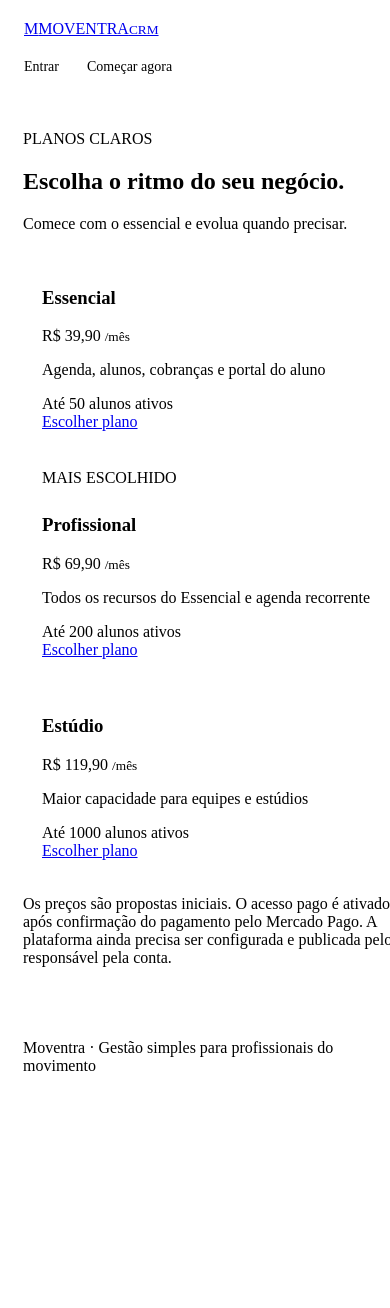
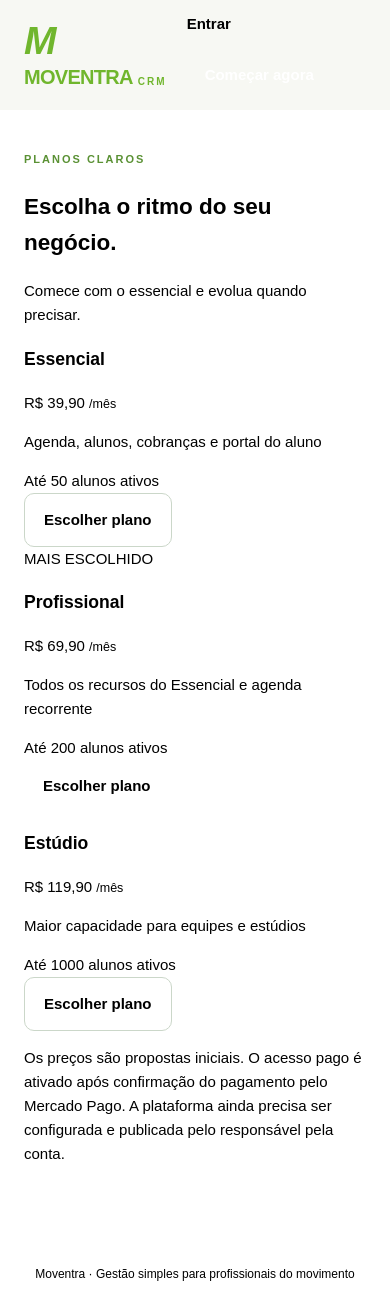
Before and after one commit to Julyanagomes/Moventra, a Flask app: page / in a window 390 px wide. Before the commit the page ends 1071 px from the top, so only its background shows below. Run offline with Flask 3, Linux system fonts and the light colour scheme.

Commit message:
Refactor CSS for improved styling and responsiveness

````diff
--- a/static/style.css
+++ b/static/style.css
@@ -1,455 +1,288 @@
-/* MOVENTRA — ajustes responsivos para celular */
-@media (max-width: 600px) {
+```css
+@import url('https://fonts.googleapis.com/css2?family=DM+Sans:wght@400;500;600;700&family=Manrope:wght@400;500;600;700;800&display=swap');
+
+:root {
+    --ink: #142a2b;
+    --muted: #687c7a;
+    --green: #baf36c;
+    --green-dark: #244b3f;
+    --paper: #f7f8f3;
+    --line: #e4e9e1;
+    --white: #fff;
+}
+
+* {
+    box-sizing: border-box;
+}
+
 html {
     -webkit-text-size-adjust: 100%;
+    scroll-behavior: smooth;
 }
 
 body {
-        font-size: 16px;
+    margin: 0;
+    background: var(--paper);
+    color: var(--ink);
+    font-family: 'DM Sans', sans-serif;
+    font-size: 15px;
+    line-height: 1.6;
+}
+
+img {
+    max-width: 100%;
+}
+
+button,
+input,
+select,
+textarea {
+    font: inherit;
+}
+
+button,
+a {
+    -webkit-tap-highlight-color: transparent;
 }
 
 .nav {
-        height: auto;
-        min-height: 68px;
-        padding: 12px 16px;
-        flex-wrap: wrap;
-        gap: 12px;
+    min-height: 78px;
+    display: flex;
+    align-items: center;
+    justify-content: space-between;
+    gap: 20px;
+    padding: 12px max(calc((100vw - 1160px) / 2), 24px);
+    background: rgba(247, 248, 243, .96);
+    border-bottom: 1px solid var(--line);
 }
 
 .brand {
-        max-width: 100%;
+    font-family: Manrope, sans-serif;
+    font-size: 26px;
+    font-weight: 800;
+    letter-spacing: -1.5px;
+    text-decoration: none;
+    color: var(--ink);
+    flex-shrink: 0;
+}
+
+.brand span {
+    color: #70b62d;
+}
+
+.brandmark {
+    font-family: Manrope, sans-serif;
+    font-size: 39px;
+    font-weight: 900;
+    font-style: italic;
+    line-height: 1;
+    color: #70b62d;
+}
+
+.brandwords {
+    font: 800 20px Manrope, sans-serif;
+    letter-spacing: -.7px;
+    display: flex;
+    align-items: flex-start;
+    gap: 2px;
+}
+
+.brandwords small {
+    font-size: 10px;
+    letter-spacing: 2px;
+    color: #70b62d;
+    align-self: flex-end;
+    margin: 0 0 2px 3px;
 }
 
 .navlinks {
     display: flex;
+    align-items: center;
     flex-wrap: wrap;
-        gap: 10px 14px;
-        width: 100%;
-        font-size: 14px;
+    gap: 26px;
 }
 
 .navlinks a,
 .linkbtn {
-        min-height: 40px;
-        display: inline-flex;
-        align-items: center;
+    color: var(--ink);
+    text-decoration: none;
+    font-weight: 600;
+}
+
+.navlinks form {
+    margin: 0;
+}
+
+.linkbtn {
+    border: 0;
+    background: none;
+    cursor: pointer;
 }
 
 .navcta {
-        padding: 9px 12px;
+    background: var(--ink);
+    color: white !important;
+    padding: 11px 18px;
+    border-radius: 9px;
 }
 
 .wrap {
+    max-width: 1160px;
     width: 100%;
-        min-width: 0;
-        padding: 22px 15px 36px;
+    margin: 0 auto;
+    padding: 36px 24px 60px;
+    min-height: 75vh;
+}
+
+footer {
+    text-align: center;
+    color: var(--muted);
+    font-size: 12px;
+    padding: 24px;
+    border-top: 1px solid var(--line);
 }
 
 .hero {
-        grid-template-columns: minmax(0, 1fr);
-        gap: 25px;
-        padding: 22px 0 36px;
+    display: grid;
+    grid-template-columns: 1.08fr .92fr;
+    gap: 70px;
+    align-items: center;
+    padding: 62px 0 78px;
+}
+
+.eyebrow {
+    font-size: 11px;
+    letter-spacing: 2px;
+    font-weight: 800;
+    color: #5a9134;
 }
 
 .hero h1,
-    .auth h1 {
-        font-size: clamp(32px, 9vw, 42px);
-        letter-spacing: -1.5px;
-        overflow-wrap: normal;
+.auth h1,
+.dashhead h1,
+.planshead h1 {
+    font-family: Manrope, sans-serif;
+    font-size: clamp(38px, 5vw, 58px);
+    line-height: 1.09;
+    letter-spacing: -2.7px;
+    margin: 18px 0;
+}
+
+.hero h1 em {
+    font-style: normal;
+    color: #578b34;
 }
 
 .lead {
-        font-size: 16px;
+    font-size: 17px;
+    color: var(--muted);
+    max-width: 550px;
+    line-height: 1.8;
 }
 
 .actions {
-        align-items: stretch;
-        flex-direction: column;
-        gap: 14px;
+    display: flex;
+    align-items: center;
+    flex-wrap: wrap;
+    gap: 24px;
+    margin-top: 30px;
 }
 
-    .actions .btn {
-        width: 100%;
+.btn {
+    display: inline-flex;
+    align-items: center;
+    justify-content: center;
+    gap: 14px;
+    text-decoration: none;
+    border: 0;
+    border-radius: 10px;
+    padding: 14px 19px;
+    min-height: 46px;
+    font: inherit;
+    font-weight: 700;
+    cursor: pointer;
+    transition: transform .15s;
+}
+
+.btn:hover {
+    transform: translateY(-1px);
+}
+
+.primary {
+    background: var(--green);
+    color: var(--ink);
+}
+
+.outline {
+    border: 1px solid #cbd7c9;
+    background: transparent;
+    color: var(--ink);
 }
 
 .textlink {
-        text-align: center;
+    color: var(--ink);
+    font-weight: 700;
+    text-decoration: none;
+}
+
+.trust {
+    display: flex;
+    flex-wrap: wrap;
+    gap: 17px;
+    margin-top: 29px;
+    color: var(--muted);
+    font-size: 12px;
 }
 
 .hero-card {
-        padding: 18px;
-        transform: none;
-        min-width: 0;
+    background: #fff;
+    border: 1px solid var(--line);
+    border-radius: 22px;
+    padding: 25px;
+    box-shadow: 0 24px 60px #1a35250d;
+    transform: rotate(1deg);
+}
+
+.mocktop {
+    display: flex;
+    justify-content: space-between;
+    gap: 12px;
+    font-size: 10px;
+    letter-spacing: 1.5px;
+    font-weight: 800;
+    color: var(--muted);
+}
+
+.live {
+    color: #53872e;
+}
+
+.mockstat {
+    margin: 27px 0 23px;
+    display: flex;
+    flex-direction: column;
+    gap: 4px;
+}
+
+.mockstat small,
+.mockstat span,
+.week small,
+.payment-row small {
+    color: var(--muted);
+    font-size: 12px;
+}
+
+.mockstat strong {
+    font: 800 48px Manrope, sans-serif;
+    letter-spacing: -2px;
 }
 
 .week {
+    display: grid;
     grid-template-columns: repeat(3, minmax(0, 1fr));
-        gap: 6px;
+    gap: 9px;
 }
 
 .week div {
-        padding: 9px 7px;
     min-width: 0;
-        overflow-wrap: anywhere;
-    }
-
-    .payment-row {
-        flex-wrap: wrap;
-    }
-
-    .benefits,
-    .plans,
-    .stats,
-    .workspace {
-        grid-template-columns: minmax(0, 1fr);
-        gap: 14px;
-    }
-
-    .benefits {
-        padding: 22px 0 40px;
-    }
-
-    .plan,
-    .panel,
-    .stats > div {
-        min-width: 0;
-        padding: 19px;
-    }
-
-    .popular {
-        position: static;
-        display: inline-block;
-        margin-bottom: 8px;
-    }
-
-    .auth {
-        width: 100%;
-        margin: 12px auto;
-        padding: 22px 17px;
-    }
-
-    .form {
-        gap: 14px;
-    }
-
-    .form input,
-    input,
-    select,
-    textarea {
-        max-width: 100%;
-        font-size: 16px;
-    }
-
-    .btn {
-        min-height: 46px;
-    }
-
-    .dashhead {
-        align-items: stretch;
-        flex-direction: column;
-        gap: 12px;
-    }
-
-    .dashhead h1 {
-        font-size: 32px;
-    }
-
-    .formgrid {
-        grid-template-columns: minmax(0, 1fr);
-        gap: 10px;
-    }
-
-    .weekdays {
-        display: grid;
-        grid-template-columns: repeat(2, minmax(0, 1fr));
-        gap: 8px;
-    }
-
-    .weekdays label {
-        display: flex;
-        align-items: center;
-        gap: 8px;
-        min-width: 0;
-        overflow-wrap: anywhere;
-    }
-
-    .tablewrap {
-        max-width: 100%;
-        overflow-x: auto;
-        -webkit-overflow-scrolling: touch;
-    }
-
-    table {
-        min-width: 520px;
-    }
-
-    th,
-    td {
-        padding: 10px 9px;
-    }
-
-    .toolbar,
-    .toolbar .btn {
-        width: 100%;
-    }
-
-    .brand-visual {
-        margin-bottom: 30px;
-        border-radius: 14px;
-    }
-
-    .brand-visual img {
-        min-height: 0;
-        max-height: none;
-        object-fit: contain;
-    }
-
-    footer {
-        padding: 20px 15px;
-    }
-}
-
-@media (max-width: 360px) {
-    .brandwords {
-        font-size: 15px;
-    }
-
-    .brandmark {
-        font-size: 29px;
-    }
-
-    .week {
-        grid-template-columns: minmax(0, 1fr);
-    }
-
-    .weekdays {
-        grid-template-columns: minmax(0, 1fr);
-    }
-}/* MOVENTRA — ajustes responsivos para celular */
-@media (max-width: 600px) {
-    html {
-        -webkit-text-size-adjust: 100%;
-    }
-
-    body {
-        font-size: 16px;
-    }
-
-    .nav {
-        height: auto;
-        min-height: 68px;
-        padding: 12px 16px;
-        flex-wrap: wrap;
-        gap: 12px;
-    }
-
-    .brand {
-        max-width: 100%;
-    }
-
-    .navlinks {
-        display: flex;
-        flex-wrap: wrap;
-        gap: 10px 14px;
-        width: 100%;
-        font-size: 14px;
-    }
-
-    .navlinks a,
-    .linkbtn {
-        min-height: 40px;
-        display: inline-flex;
-        align-items: center;
-    }
-
-    .navcta {
-        padding: 9px 12px;
-    }
-
-    .wrap {
-        width: 100%;
-        min-width: 0;
-        padding: 22px 15px 36px;
-    }
-
-    .hero {
-        grid-template-columns: minmax(0, 1fr);
-        gap: 25px;
-        padding: 22px 0 36px;
-    }
-
-    .hero h1,
-    .auth h1 {
-        font-size: clamp(32px, 9vw, 42px);
-        letter-spacing: -1.5px;
-        overflow-wrap: normal;
-    }
-
-    .lead {
-        font-size: 16px;
-    }
-
-    .actions {
-        align-items: stretch;
-        flex-direction: column;
-        gap: 14px;
-    }
-
-    .actions .btn {
-        width: 100%;
-    }
-
-    .textlink {
-        text-align: center;
-    }
-
-    .hero-card {
-        padding: 18px;
-        transform: none;
-        min-width: 0;
-    }
-
-    .week {
-        grid-template-columns: repeat(3, minmax(0, 1fr));
-        gap: 6px;
-    }
-
-    .week div {
-        padding: 9px 7px;
-        min-width: 0;
-        overflow-wrap: anywhere;
-    }
-
-    .payment-row {
-        flex-wrap: wrap;
-    }
-
-    .benefits,
-    .plans,
-    .stats,
-    .workspace {
-        grid-template-columns: minmax(0, 1fr);
-        gap: 14px;
-    }
-
-    .benefits {
-        padding: 22px 0 40px;
-    }
-
-    .plan,
-    .panel,
-    .stats > div {
-        min-width: 0;
-        padding: 19px;
-    }
-
-    .popular {
-        position: static;
-        display: inline-block;
-        margin-bottom: 8px;
-    }
-
-    .auth {
-        width: 100%;
-        margin: 12px auto;
-        padding: 22px 17px;
-    }
-
-    .form {
-        gap: 14px;
-    }
-
-    .form input,
-    input,
-    select,
-    textarea {
-        max-width: 100%;
-        font-size: 16px;
-    }
-
-    .btn {
-        min-height: 46px;
-    }
-
-    .dashhead {
-        align-items: stretch;
-        flex-direction: column;
-        gap: 12px;
-    }
-
-    .dashhead h1 {
-        font-size: 32px;
-    }
-
-    .formgrid {
-        grid-template-columns: minmax(0, 1fr);
-        gap: 10px;
-    }
-
-    .weekdays {
-        display: grid;
-        grid-template-columns: repeat(2, minmax(0, 1fr));
-        gap: 8px;
-    }
-
-    .weekdays label {
-        display: flex;
-        align-items: center;
-        gap: 8px;
-        min-width: 0;
-        overflow-wrap: anywhere;
-    }
-
-    .tablewrap {
-        max-width: 100%;
-        overflow-x: auto;
-        -webkit-overflow-scrolling: touch;
-    }
-
-    table {
-        min-width: 520px;
-    }
-
-    th,
-    td {
-        padding: 10px 9px;
-    }
-
-    .toolbar,
-    .toolbar .btn {
-        width: 100%;
-    }
-
-    .brand-visual {
-        margin-bottom: 30px;
-        border-radius: 14px;
-    }
-
-    .brand-visual img {
-        min-height: 0;
-        max-height: none;
-        object-fit: contain;
-    }
-
-    footer {
-        padding: 20px 15px;
-    }
-}
-
-@media (max-width: 360px) {
-    .brandwords {
-        font-size: 15px;
-    }
-
-    .brandmark {
-        font-size: 29px;
-    }
-
-    .week {
-        grid-template-columns: minmax(0, 1fr);
-    }
-
-    .weekdays {
-        grid-template-columns: minmax(0, 1fr);
-    }
-}
+    padding: 12
````
Lines whose indentation alone changed are shown as unchanged.
